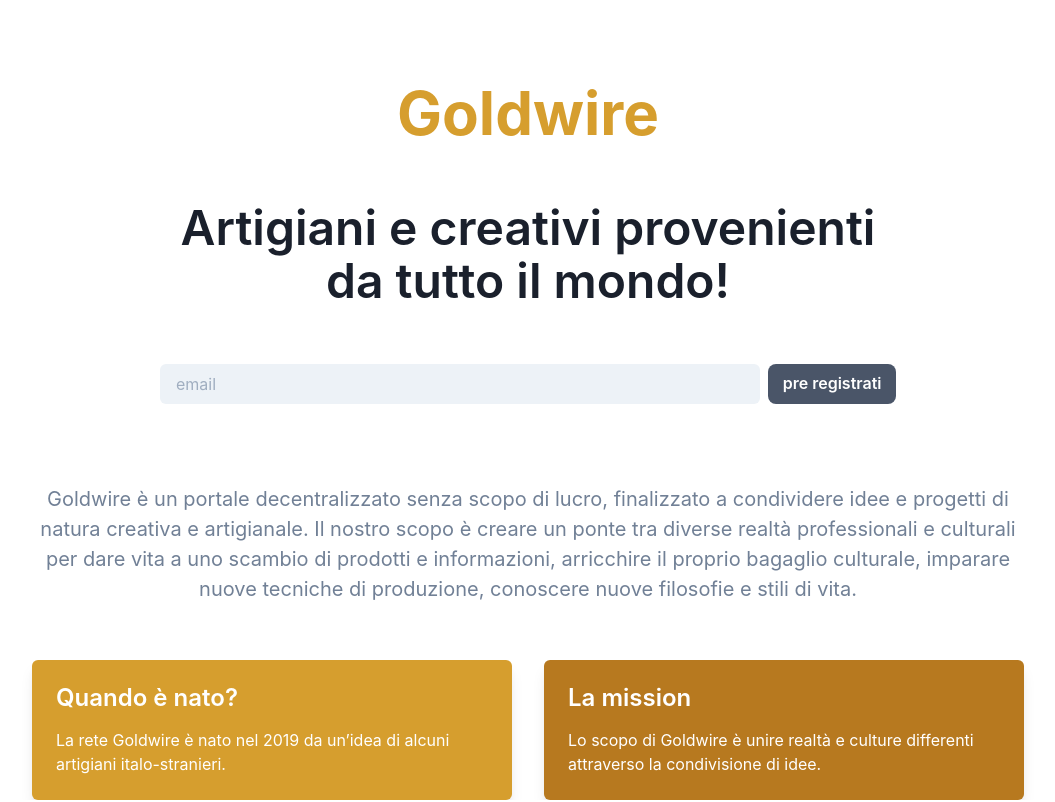
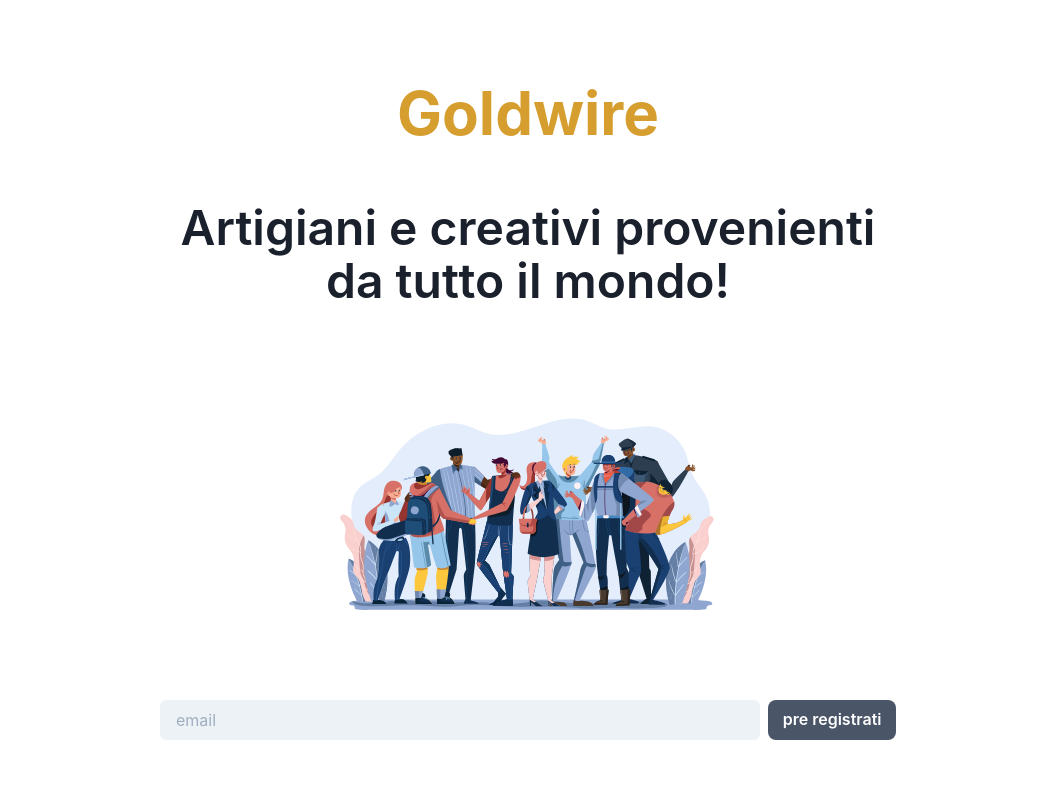
Before and after one commit to pankaspe/goldwire-ts, a Next.js app: page / in a window 1280 px wide. Shown: the top 802 px of the page, without its empty margins (112-1167 px from the left). Built offline with nearby package versions, Linux system fonts and the light colour scheme.

Commit message:
porting from bootstrap to chakra ui

```diff
--- a/components/Hero.tsx
+++ b/components/Hero.tsx
@@ -1,4 +1,6 @@
 import { useState } from 'react';
+import ChakraImage from '../helper/chakraImage';
+import people from '../public/multicultural.svg';
 
 import {
    Box,
@@ -81,6 +83,16 @@
                   {subTitle}
                </Text>
 
+               <ChakraImage
+                  alt={people}
+                  src={people}
+                  width={720}
+                  height={280}
+                  quality={100}
+                  placeholder="blur"
+                  blurDataURL={people}
+               />
+
                <Stack
                   direction={'column'}
                   align={'center'}
--- a/config/theme.ts
+++ b/config/theme.ts
@@ -1,7 +1,6 @@
 // theme.ts
 import { extendTheme, type ThemeConfig } from '@chakra-ui/react'
 import { mode } from '@chakra-ui/theme-tools'
-
 
 // initial color mode config
 const config: ThemeConfig = {
@@ -27,7 +26,6 @@
   }),
 }
 
-
 // extend the theme
 const theme = extendTheme({ config, styles })
 
--- /dev/null
+++ b/helper/chakraImage.ts
@@ -0,0 +1,19 @@
+import { chakra } from "@chakra-ui/react"
+import Image from 'next/image'
+
+// @ helper integrate chakra UI image with nextjs
+const ChakraImage = chakra(Image, {
+   shouldForwardProp: (prop) =>
+   [
+      "width",
+      "height",
+      "layout",
+      "src",
+      "alt",
+      "quality",
+      "placeholder",
+      "blurDataURL",
+   ].includes(prop),
+});
+
+export default ChakraImage
```
Also changed, not shown: public/multicultural.svg (added).
